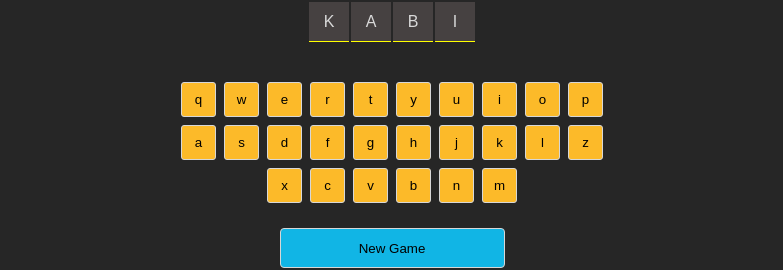
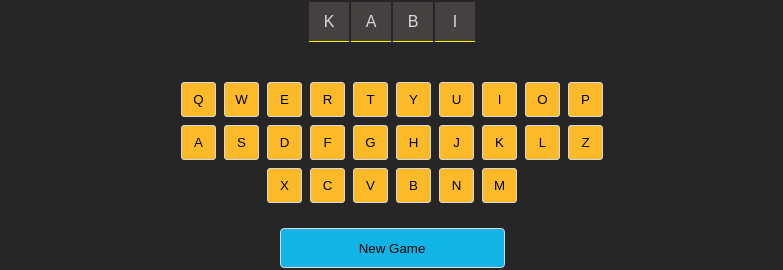
Before and after one commit to Kabileshwaran183/Assembly-EndGame, a React (Vite) app: page / in a window 1280 px wide. Shown: the part 293-563 px from the top of the page, without its empty margins (248-1031 px from the left). Built offline with nearby package versions, Linux system fonts and the light colour scheme.

Commit message:
Give functionality to keyboard(guessed one is correct or wrong)
importing clsx for changing the className of our keyboard button (correct / wrong) then make styling with that className

```diff
--- a/src/App.jsx
+++ b/src/App.jsx
@@ -1,5 +1,6 @@
 import { languages } from "./languages"
 import { useState } from "react"
+import { clsx } from "clsx"
 function App() {
   const langElements = languages.map(lang => {
     const styles = {
@@ -15,12 +16,35 @@ const [word,setWord]=useState("kabi")
 const wordEl = word.split("").map(w=>(
   <span className="each-word">{w.toUpperCase()}</span>
 ))
+const [guessedLetters, setGuessedLetters]=useState([])
+function addGuessLetter(letter){
+  setGuessedLetters(prevLetters =>
+    prevLetters.includes(letter) ?
+        prevLetters :
+        [...prevLetters, letter]
+  )
+}
+const alphabets="qwertyuiopasdfghjklzxcvbnm"
 
-const alphabets="qwertyuiopasdfghjklzxcvbnm"
-const keyboard= alphabets.split("").map((alp) => (
-  <button key={alp} className="key">{alp}</button>
-))
+const keyboard= alphabets.split("").map(letter => {
+  const isGuessed = guessedLetters.includes(letter)
+  const isCorrect = isGuessed && word.includes(letter)
+  const isWrong = isGuessed && !word.includes(letter)
+  const className = clsx({
+      correct: isCorrect,
+      wrong: isWrong
+  })
+  console.log(className)
+  return(
+  <button key={letter}
+          onClick={()=>addGuessLetter(letter)}
+          className={className}>
+                    {letter.toUpperCase()}     </button> )
+})
 
+
+
+console.log(guessedLetters)
 
   return (
     <>
--- a/src/index.css
+++ b/src/index.css
@@ -90,10 +90,17 @@ section.keyboard {
 section.keyboard > button {
   height: 35px;
   width: 35px;
+  border: 1px solid #D7D7D7;
   background-color: #FCBA29;
-  border: 1px solid #D7D7D7;
   border-radius: 3px;
   cursor: pointer;
+}
+section.keyboard > button.correct {
+  background-color: #10A95B;
+}
+
+section.keyboard > button.wrong {
+  background-color: #EC5D49;
 }
 .newGame{
   background-color: #11B5E5;
```
